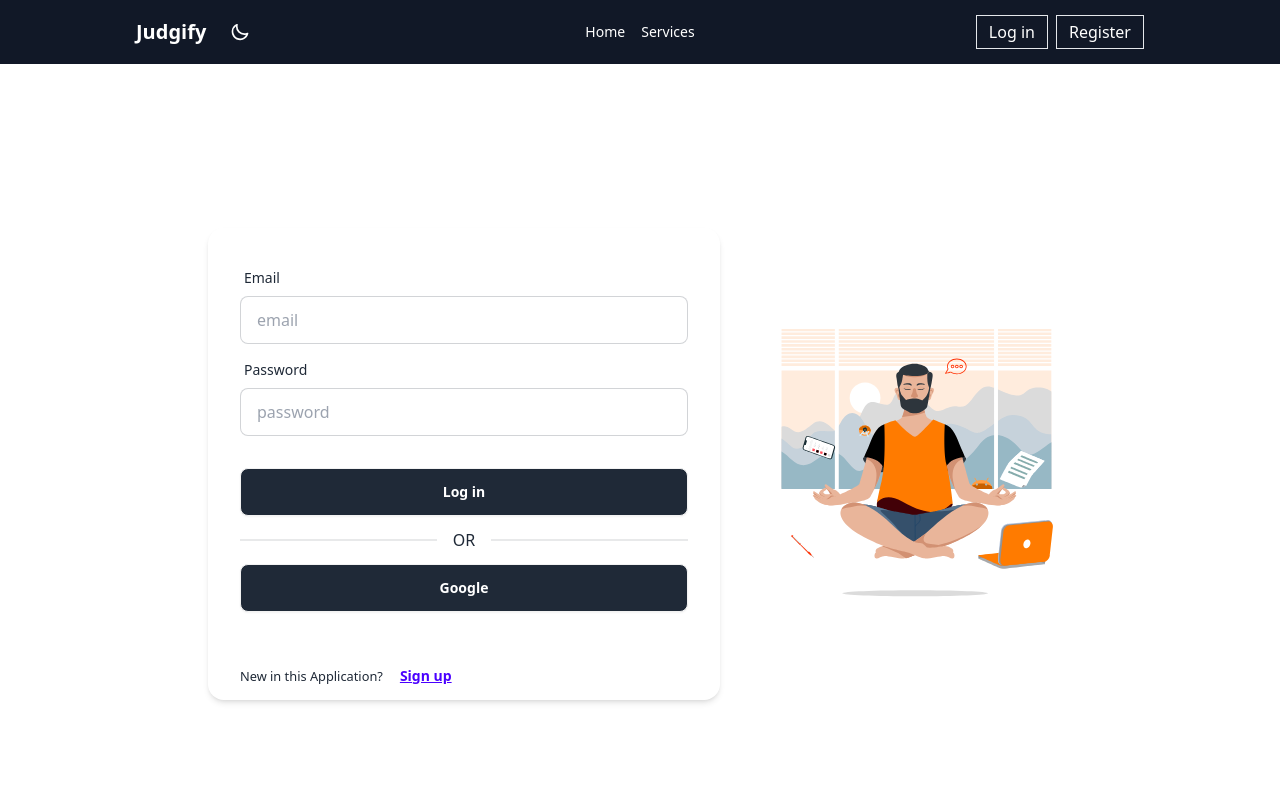
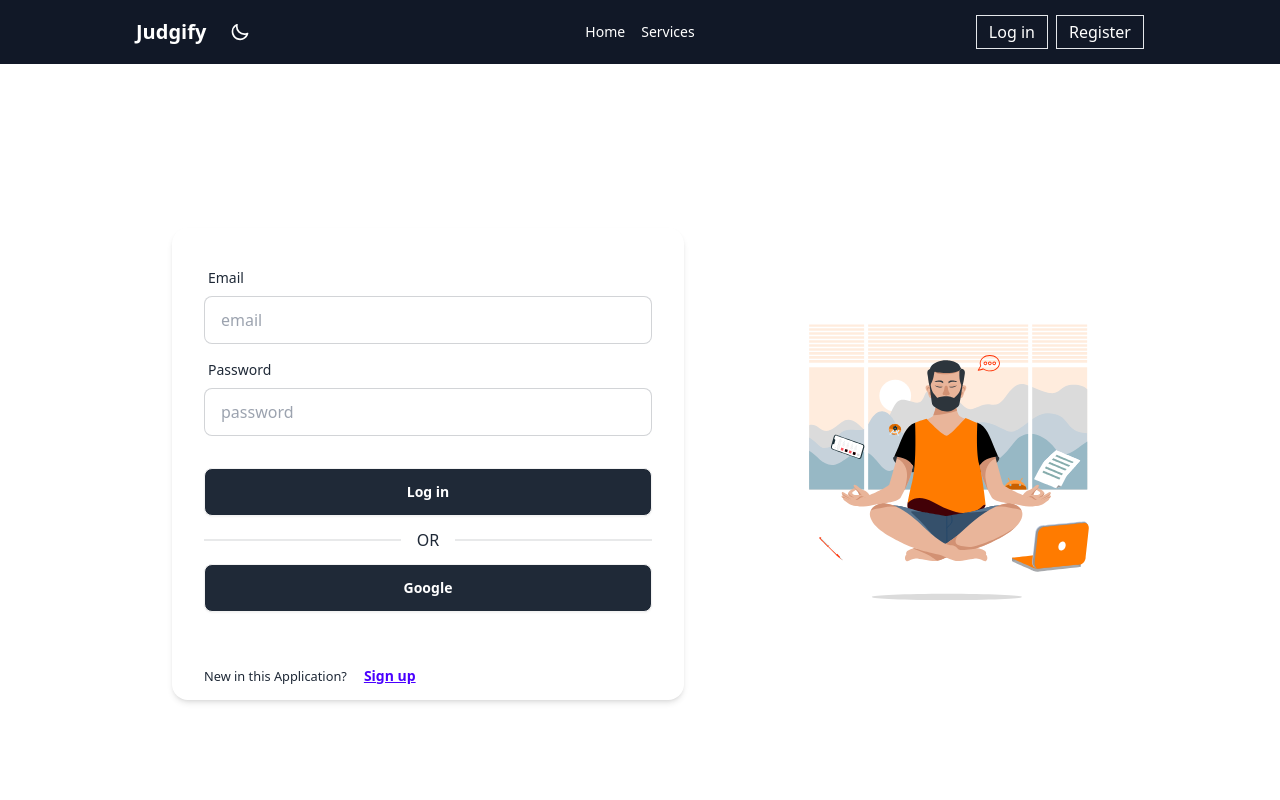
Before and after one commit to Rupon100/Judgify-client, a React (Vite) app: page /login in a window 1280 px wide. Shown: the top 800 px of the page. Built offline with nearby package versions, Linux system fonts and the light colour scheme; no server answers.

Commit message:
padding remove for the login and signup page

```diff
--- a/src/Pages/Login.jsx
+++ b/src/Pages/Login.jsx
@@ -51,7 +51,7 @@ const Login = () => {
 
   return (
     <div className="min-h-screen flex justify-center items-center max-w-5xl mx-auto p-10">
-      <div className="flex flex-col-reverse md:flex-row justify-between items-center w-full h-full p-10 gap-4">
+      <div className="flex flex-col-reverse md:flex-row justify-between items-center w-full h-full p-1 gap-4">
         <div className="w-full">
           <div className="max-w-lg shadow-md dark:bg-gray-800 dark:text-white card  w-full shrink-0">
             <form onSubmit={handleSigninUser} className="card-body">
@@ -102,7 +102,7 @@ const Login = () => {
             </small>
           </div>
         </div>
-        <div>
+        <div className="hidden md:block" >
           <Lottie loop animationData={login} play />
         </div>
       </div>
--- a/src/Pages/SigninUp.jsx
+++ b/src/Pages/SigninUp.jsx
@@ -100,7 +100,7 @@ const SigninUp = () => {
             </small>
           </div>
         </div>
-        <div>
+        <div className="hidden md:block" >
           <Lottie loop animationData={signup} play />
           {/* <img src={signup} alt="" /> */}
         </div>
```
